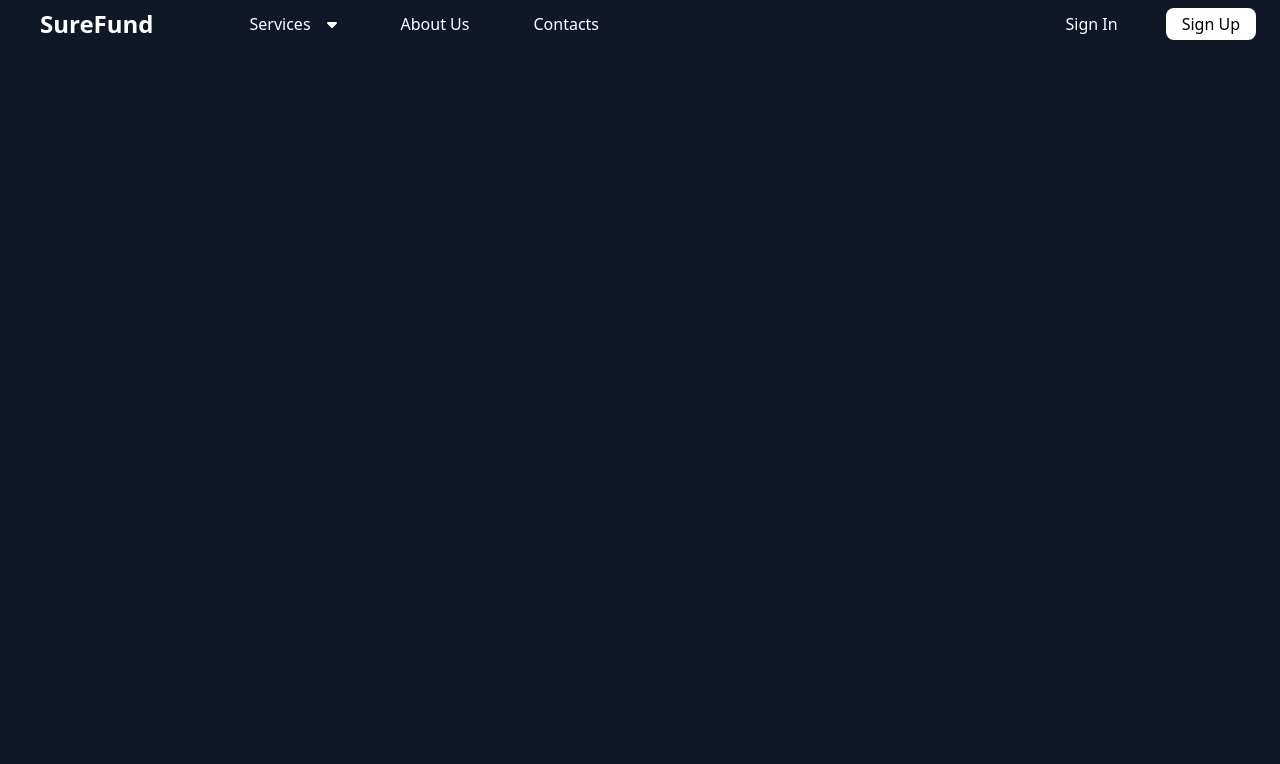
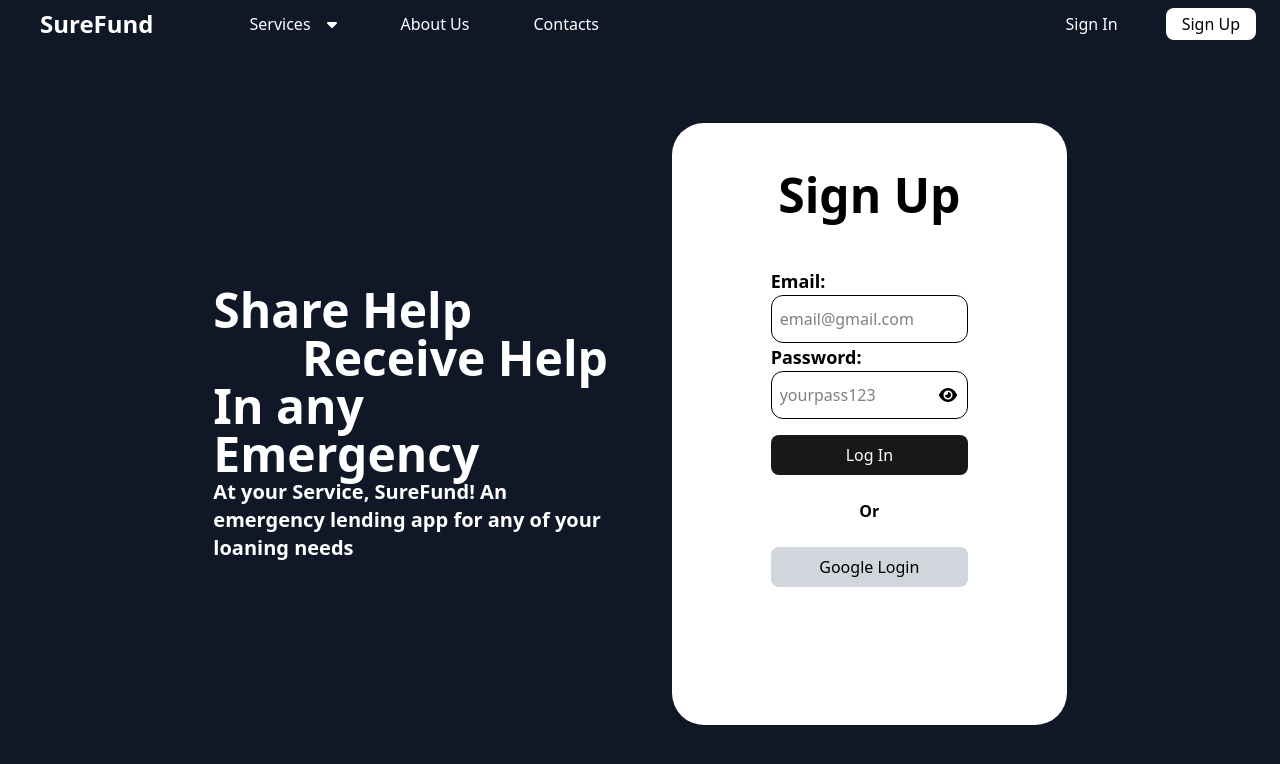
Before and after one commit to MattCania/SureFund, a React (Vite) app in the folder Frontend/: page /surefund/login in a window 1280 px wide. Shown: the top 764 px of the page. Built offline with nearby package versions, Linux system fonts and the light colour scheme.

Commit message:
Finished Login Page and Added New Google Auth Library in Backend

```diff
--- a/Frontend/index.html
+++ b/Frontend/index.html
@@ -8,5 +8,6 @@
   <body>
     <div id="root"></div>
     <script type="module" src="/src/main.jsx"></script>
+    <script src="https://accounts.google.com/gsi/client" async defer></script>
   </body>
 </html>
--- a/Frontend/src/App.jsx
+++ b/Frontend/src/App.jsx
@@ -1,9 +1,7 @@
-import { useState } from 'react'
-import reactLogo from './assets/react.svg'
-import viteLogo from '/vite.svg'
 import './App.css'
 import { BrowserRouter as Router, Routes, Route, Navigate } from 'react-router-dom'
 import MainHeader from './partials/MainHeader'
+import CaptureRouter from './pages/Capture/CaptureRouter'
 
 function App() {
 
@@ -21,7 +19,7 @@ function App() {
 
         <Routes>
           <Route path='/' element={<Navigate to='/surefund' replace />} />
-          <Route path='/surefund' element={<h1>Hello</h1>} />
+          <Route path='/surefund/*' element={<CaptureRouter/>} />
         </Routes>
       </section>
     </Router>
--- a/Frontend/src/pages/Capture/CaptureRouter.jsx
+++ b/Frontend/src/pages/Capture/CaptureRouter.jsx
@@ -0,0 +1,21 @@
+import  {Routes, Route} from 'react-router-dom'
+import LoginPage from './LoginPage'
+import RegisterPage from './RegisterPage'
+
+export default function CaptureRouter() {
+
+	return(
+
+		<Routes>
+
+			<Route path='service-lend&borrow' element={<h1>Lend And Borrow</h1>} />
+			<Route path='service-wallet' element={<h1>E Wallet</h1>} />
+			<Route path='service-emergency' element={<h1>Emeregency Requests</h1>} />
+			<Route path='login' element={<LoginPage/>} />
+			<Route path='register' element={<RegisterPage/>} />
+
+		</Routes>
+
+	)
+
+}
--- a/Frontend/src/pages/Capture/LoginPage.jsx
+++ b/Frontend/src/pages/Capture/LoginPage.jsx
@@ -0,0 +1,117 @@
+import { faEye, faEyeSlash } from "@fortawesome/free-solid-svg-icons"
+import { FontAwesomeIcon } from "@fortawesome/react-fontawesome"
+import { useState } from "react"
+
+export default function LoginPage() {
+
+	const [showPass, setShowPass] = useState(false)
+
+	const toggleShowPassword = () => {
+		setShowPass(!showPass)
+	}
+
+
+	return (
+
+		<section
+			className="flex flex-col md:flex-row w-full h-full justify-center items-center"
+		>
+
+			<div
+				className="flex w-2/3 h-4/5 border-white gap-16"
+			>
+
+				<div
+					className="flex flex-1 justify-center items-start flex-col"
+				>
+
+					<h1
+						className="flex w-full h-auto justify-start items-center text-white text-5xl font-semibold"
+					>
+						Share Help
+					</h1>
+					<h1
+						className="flex w-full h-auto justify-end items-center text-white text-5xl font-semibold"
+					>
+						Receive Help
+					</h1>
+					<h1
+						className="flex w-full h-auto justify-start items-center text-white text-5xl font-semibold"
+					>
+						In any Emergency
+					</h1>
+					<p
+						className="flex w-full h-auto justify-start items-center text-white text-xl font-semibold"
+					>
+						At your Service, SureFund! An emergency lending app for any of your loaning needs
+					</p>
+
+				</div>
+
+
+
+				<form
+					className="flex flex-1 justify-start items-center flex-col bg-white rounded-4xl"
+				>
+					<h1
+						className="flex w-full h-auto justify-center items-center text-black text-5xl font-semibold my-12"
+					>
+						Sign Up
+					</h1>
+
+					<label
+						className="flex w-1/2 h-auto justify-start items-center text-black text-lg font-semibold"
+						htmlFor="email"
+					>
+						Email:
+					</label>
+
+					<input type="text" name="email" id="email" className="flex w-1/2 h-12 border rounded-xl outline-none px-2" placeholder="email@gmail.com" />
+
+					<label
+						className="flex  w-1/2 h-auto justify-start items-center text-black text-lg font-semibold"
+						htmlFor="email"
+					>
+						Password:
+					</label>
+
+					<div
+						className="flex w-1/2 h-auto relative"
+					>
+						<input type={showPass ? 'text' : 'password'} name="email" id="email" className="flex w-full h-12 border rounded-xl outline-none px-2 relative" placeholder="yourpass123" />
+						<button
+							onClick={toggleShowPassword}
+							className="absolute flex justify-center items-center w-6 h-6 mx-2 outline-0 right-0 top-1/2 -translate-y-1/2 cursor-pointer"
+							type="button"
+						>
+							<FontAwesomeIcon icon={showPass ? faEyeSlash : faEye } />
+						</button>
+					</div>
+
+					<input type="submit" value="Log In" className="flex justify-center items-center w-1/2 p-2 bg-zinc-900 text-white rounded-lg my-4 cursor-pointer hover:bg-gray-200 hover:text-black transition-all duration-250"/>
+
+					<h1
+						className="flex w-full justify-center items-center my-2 font-semibold"
+					>
+						Or
+					</h1>
+
+					<button
+						className="flex justify-center items-center w-1/2 p-2 bg-gray-300 text-black rounded-lg my-4 cursor-pointer hover:bg-black hover:text-gray-200 transition-all duration-250"
+						type="button"
+					>
+						Google Login
+					</button>
+
+
+				</form>
+
+
+			</div>
+
+
+		</section>
+
+	)
+
+}
--- a/Frontend/src/pages/Capture/RegisterPage.jsx
+++ b/Frontend/src/pages/Capture/RegisterPage.jsx
@@ -0,0 +1,12 @@
+
+
+export default function RegisterPage () {
+
+	return(
+
+		<h1>
+			Hello Register
+		</h1>
+	)
+
+}
```
Also changed, not shown: 2 other files (tests, documents, lock files or other folders).
